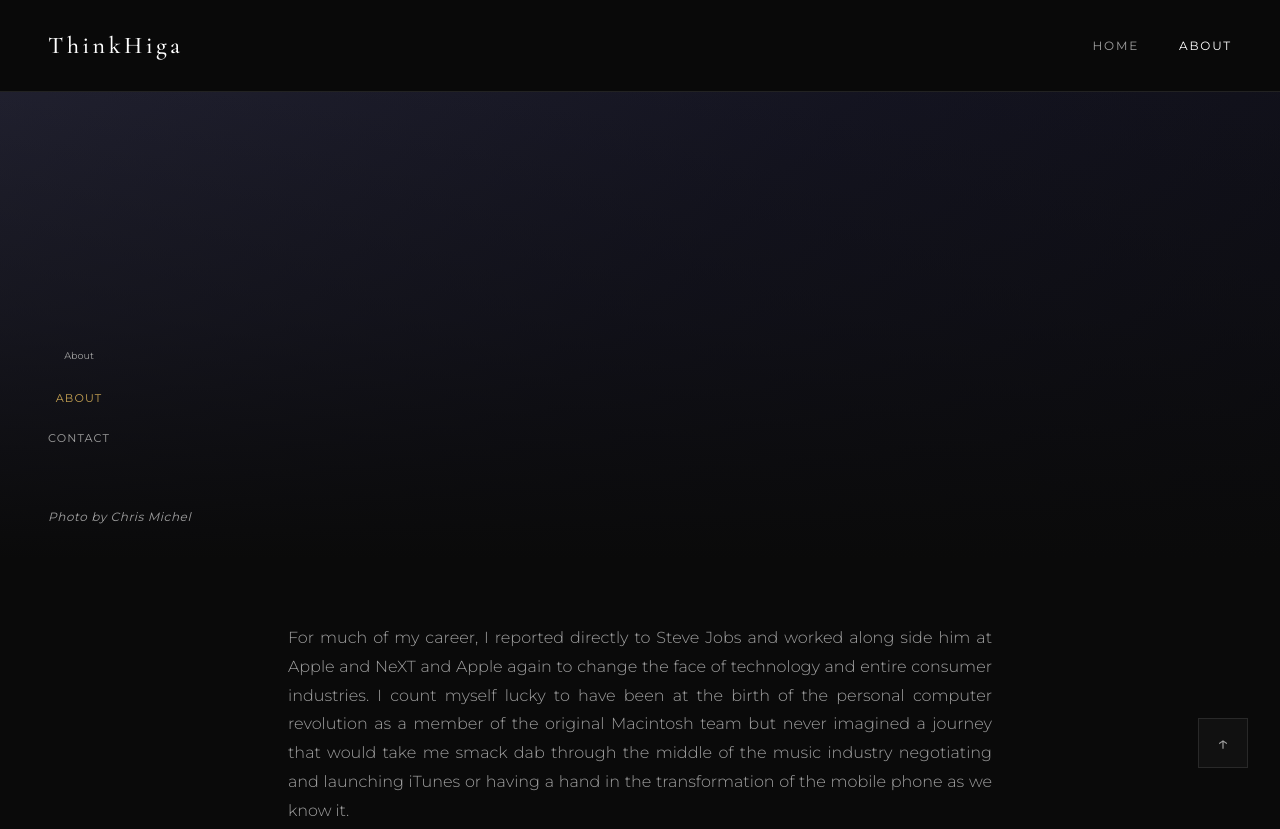
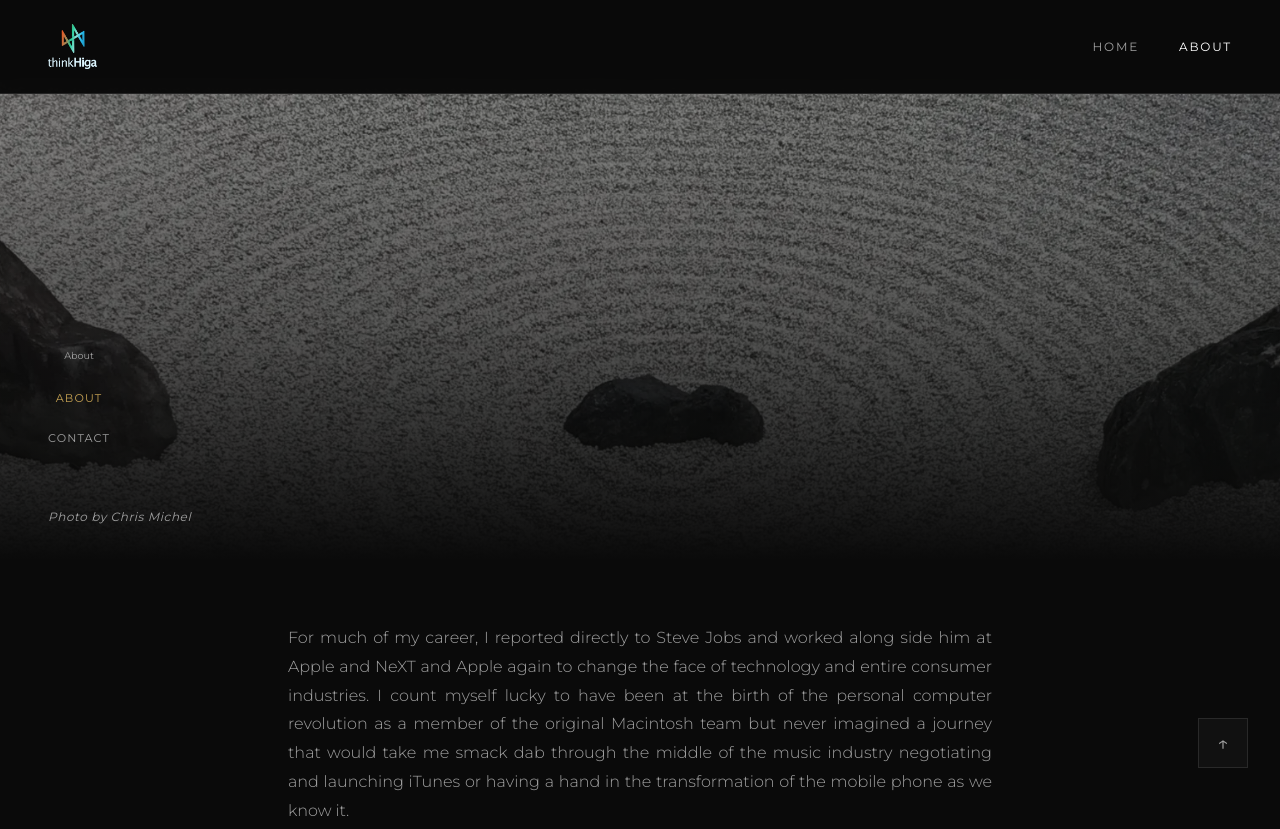
Before and after one commit to jameshiga/ThinkHiga-webpage, a plain HTML site: page about.html in a window 1280 px wide. Shown: the top 829 px of the page. Drawn offline with nearby package versions, Linux system fonts and the light colour scheme.

Commit message:
Add files via upload

```diff
--- a/about.html
+++ b/about.html
@@ -52,17 +52,19 @@
         }
 
         .logo {
-            font-family: 'Cormorant Garamond', serif;
-            font-size: 1.5rem;
-            font-weight: 500;
-            letter-spacing: 0.15em;
             text-decoration: none;
-            color: var(--text-primary);
-            transition: color 0.3s ease;
+            display: flex;
+            align-items: center;
         }
 
-        .logo:hover {
-            color: var(--accent);
+        .logo-img {
+            height: 45px;
+            width: auto;
+            transition: opacity 0.3s ease;
+        }
+
+        .logo:hover .logo-img {
+            opacity: 0.8;
         }
 
         nav {
@@ -164,8 +166,8 @@
             left: 0;
             width: 100%;
             height: 100%;
-            background: linear-gradient(135deg, #2d2d44 0%, #1a1a2e 50%, #0f0f1a 100%);
-            opacity: 0.8;
+            object-fit: cover;
+            object-position: center;
         }
 
         .about-hero-overlay {
@@ -414,7 +416,7 @@
 </head>
 <body>
     <header id="header">
-        <a href="index.html" class="logo">ThinkHiga</a>
+        <a href="index.html" class="logo"><img src="logo.webp" alt="ThinkHiga" class="logo-img"></a>
         <nav>
             <a href="index.html">Home</a>
             <div class="dropdown">
@@ -435,7 +437,7 @@
 
     <main>
         <section class="about-hero">
-            <div class="about-hero-image"></div>
+            <img src="banner.png" alt="" class="about-hero-image">
             <div class="about-hero-overlay"></div>
             <p class="photo-credit">Photo by Chris Michel</p>
         </section>
```
Also changed, not shown: banner.png (added), logo.webp (added).
